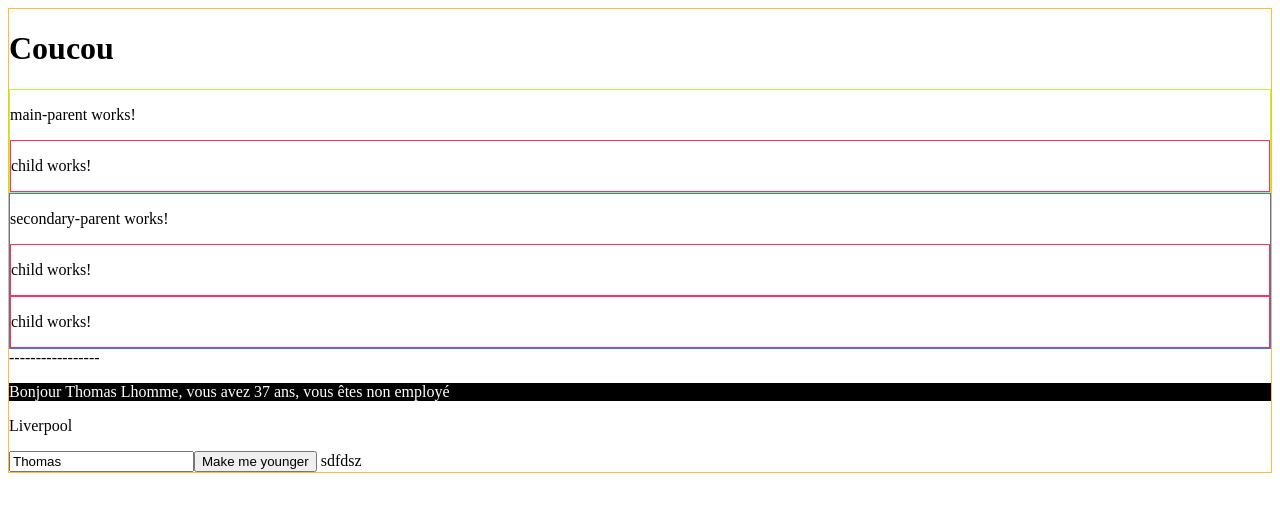
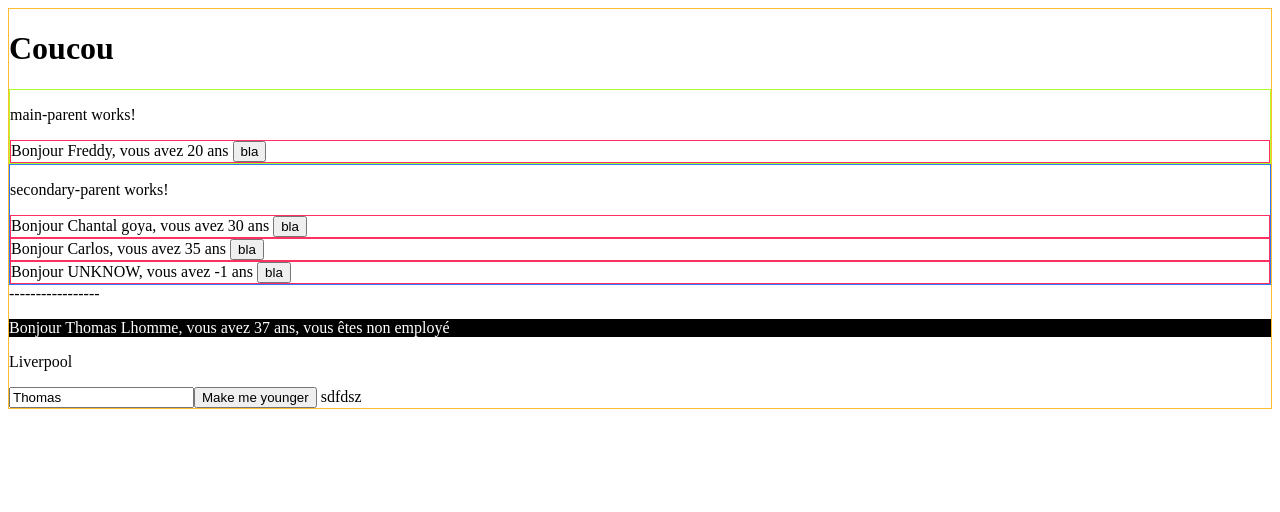
Before and after one commit to Spiff77/angular-july, an Angular app in the folder sandbox/: page / in a window 1280 px wide. Shown: the top 512 px of the page. Built offline with nearby package versions, Linux system fonts and the light colour scheme.

Commit message:
sandbox: @Input

```diff
--- a/sandbox/src/app/app.component.html
+++ b/sandbox/src/app/app.component.html
@@ -5,7 +5,7 @@
 -----------------
 <p [style.color]="textcolor" [style.background-color]="bgcolor" [hidden]="!displayStatus">Bonjour {{person.firstname}} {{person.lastname}}, vous avez {{person.age}} ans,
   vous êtes {{employed === true ? 'employé' : 'non employé' }}</p>
-<p>{{person?.address?.city}}</p>
+<p>{{person.address.city}}</p>
 <input type="text" name="" id="" [(ngModel)]="person.firstname">
 <button (mouseover)="makeMeYoungPlease()">Make me younger</button>
 
--- a/sandbox/src/app/app.component.ts
+++ b/sandbox/src/app/app.component.ts
@@ -23,7 +23,7 @@ export class AppComponent {
   bgcolor = 'black'
 
   user: User = {
-    name: 'sdfdsz'
+    name: 'sdfdsz', age: 40
   }
 
   makeMeYoungPlease() {
--- a/sandbox/src/app/child/child.component.html
+++ b/sandbox/src/app/child/child.component.html
@@ -1 +1,2 @@
-<p>child works!</p>
+Bonjour {{user.name}}, vous avez {{user.age}} ans
+<button (click)="getUserProperties()">bla</button>
--- a/sandbox/src/app/child/child.component.ts
+++ b/sandbox/src/app/child/child.component.ts
@@ -1,4 +1,5 @@
-import { Component } from '@angular/core';
+import {Component, Input} from '@angular/core';
+import {User} from '../model/user.model';
 
 @Component({
   selector: 'app-child',
@@ -7,4 +8,20 @@ import { Component } from '@angular/core';
 })
 export class ChildComponent {
 
+  @Input()
+  user: User = {
+    age: -1,
+    name: 'UNKNOW'
+  };
+
+  userAge = 0
+
+  f(){
+     this.userAge = this.user.age;
+  }
+
+  getUserProperties() : void{
+    console.log(Object.keys(this.user))
+  }
+
 }
--- a/sandbox/src/app/main-parent/main-parent.component.html
+++ b/sandbox/src/app/main-parent/main-parent.component.html
@@ -1,4 +1,4 @@
 <div>
   <p>main-parent works!</p>
-  <app-child></app-child>
+  <app-child [user]="thename"></app-child>
 </div>
--- a/sandbox/src/app/main-parent/main-parent.component.ts
+++ b/sandbox/src/app/main-parent/main-parent.component.ts
@@ -6,5 +6,7 @@ import { Component } from '@angular/core';
   styleUrls: ['./main-parent.component.scss']
 })
 export class MainParentComponent {
-
+  thename = {
+   age: 20, name: 'Freddy'
+  }
 }
--- a/sandbox/src/app/model/user.model.ts
+++ b/sandbox/src/app/model/user.model.ts
@@ -1,3 +1,4 @@
 export interface User{
   name: string
+  age: number
 }
--- a/sandbox/src/app/secondary-parent/secondary-parent.component.html
+++ b/sandbox/src/app/secondary-parent/secondary-parent.component.html
@@ -1,3 +1,4 @@
 <p>secondary-parent works!</p>
+<app-child [user]="users[0]"></app-child>
+<app-child [user]="users[1]"></app-child>
 <app-child></app-child>
-<app-child></app-child>
--- a/sandbox/src/app/secondary-parent/secondary-parent.component.ts
+++ b/sandbox/src/app/secondary-parent/secondary-parent.component.ts
@@ -1,4 +1,5 @@
 import { Component } from '@angular/core';
+import {User} from '../model/user.model';
 
 @Component({
   selector: 'app-secondary-parent',
@@ -7,4 +8,14 @@ import { Component } from '@angular/core';
 })
 export class SecondaryParentComponent {
 
+  users: User[] = [{
+    age: 30,
+    name: 'Chantal goya'
+  },
+  {
+    age: 35,
+    name: 'Carlos'
+    }
+  ]
+
 }
```
